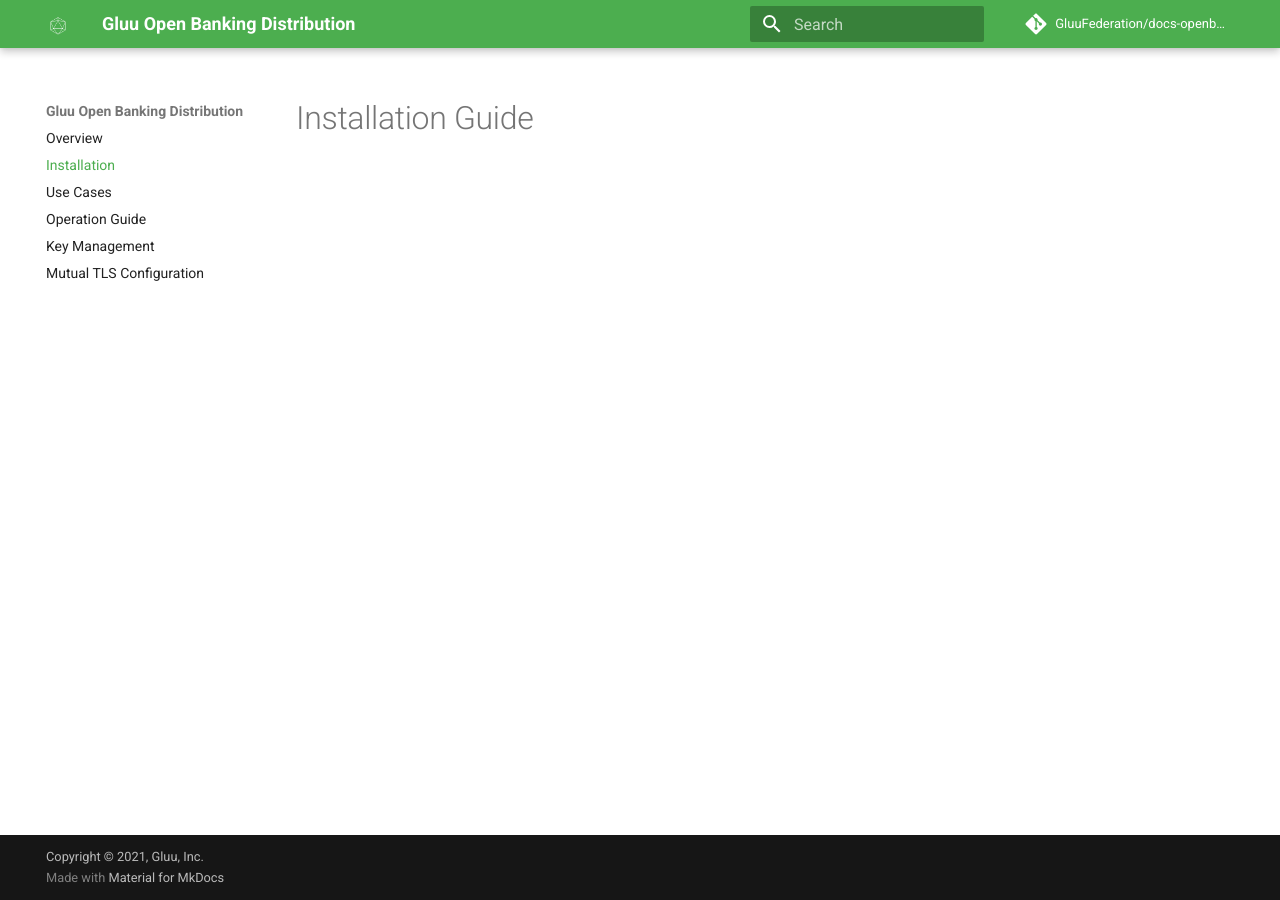
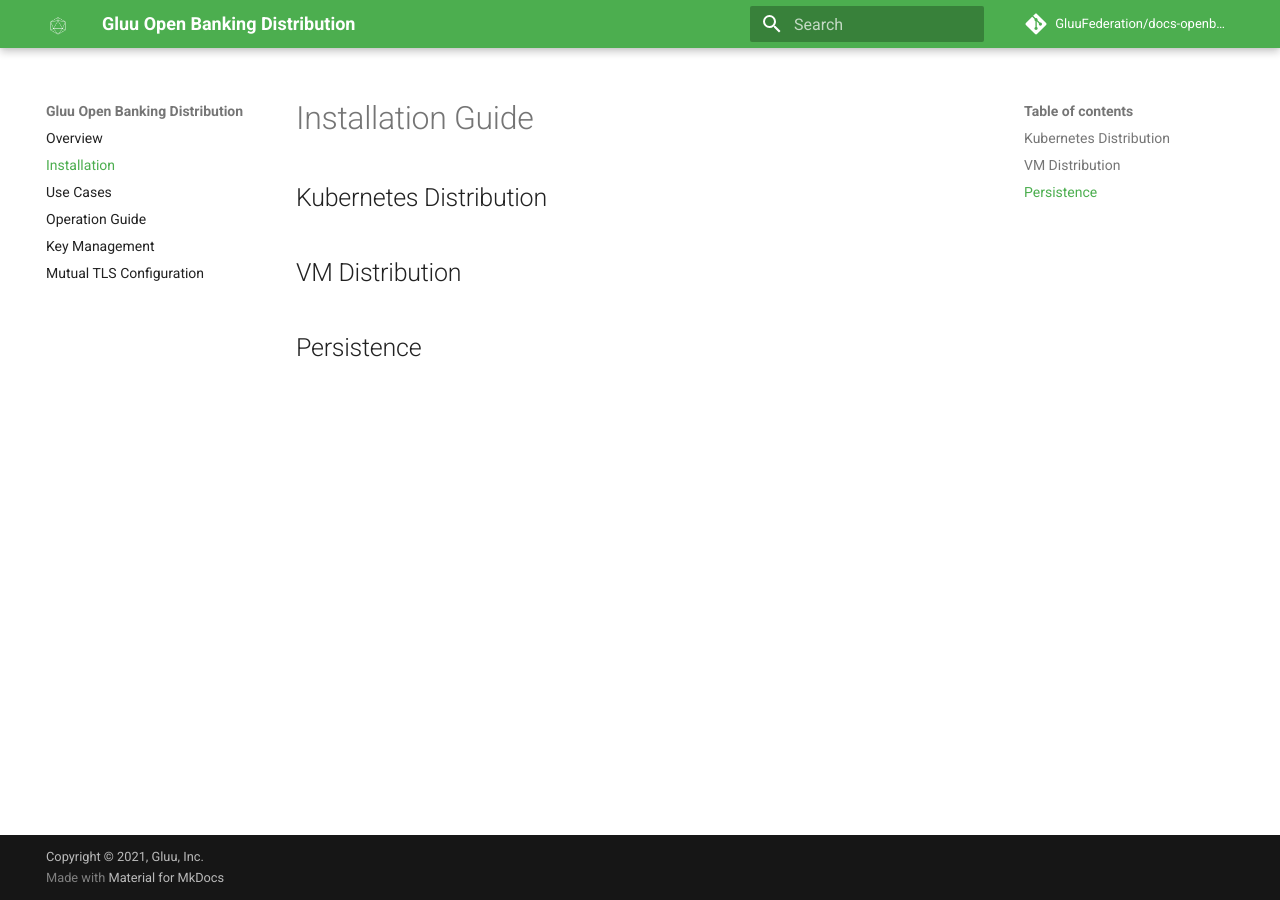
Before and after one commit to GluuFederation/docs-openbanking-prod, an MkDocs documentation site: the page built from docs/source/install.md, in a window 1280 px wide. Built offline with MkDocs 1.6.1 and Material for MkDocs 9.7.7, drawn with Linux system fonts in a browser that asks for light colours; comment, search, counter and statistics services are not loaded.

Commit message:
Setting up Outline

```diff
--- a/docs/source/install.md
+++ b/docs/source/install.md
@@ -1 +1,7 @@
 # Installation Guide
+
+## Kubernetes Distribution
+
+## VM Distribution
+
+## Persistence
```
